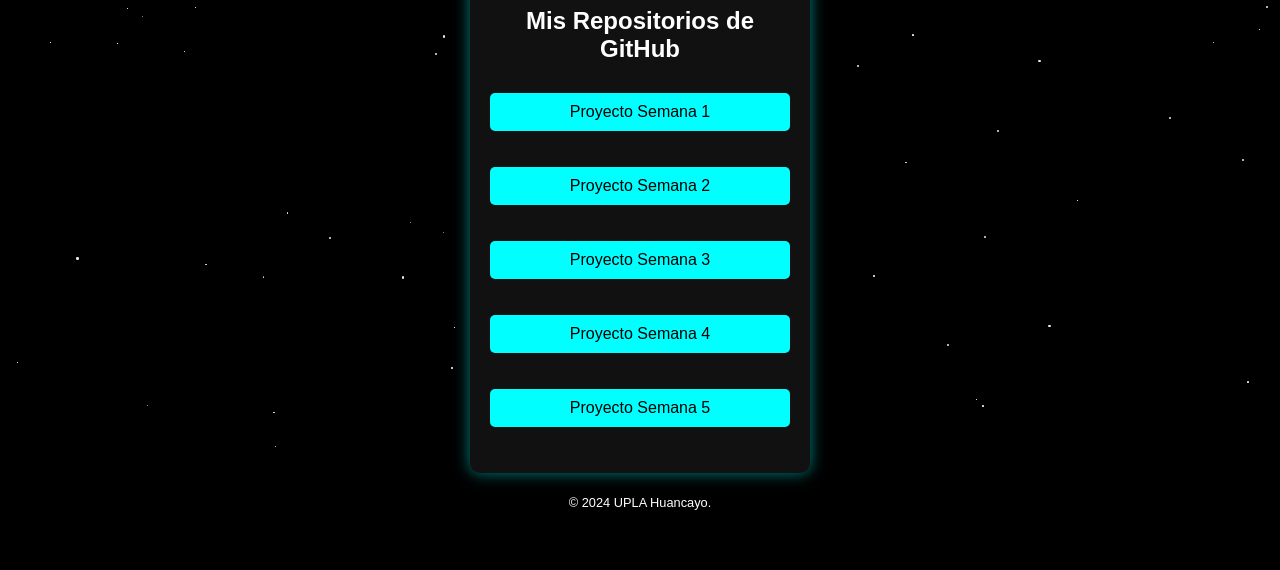
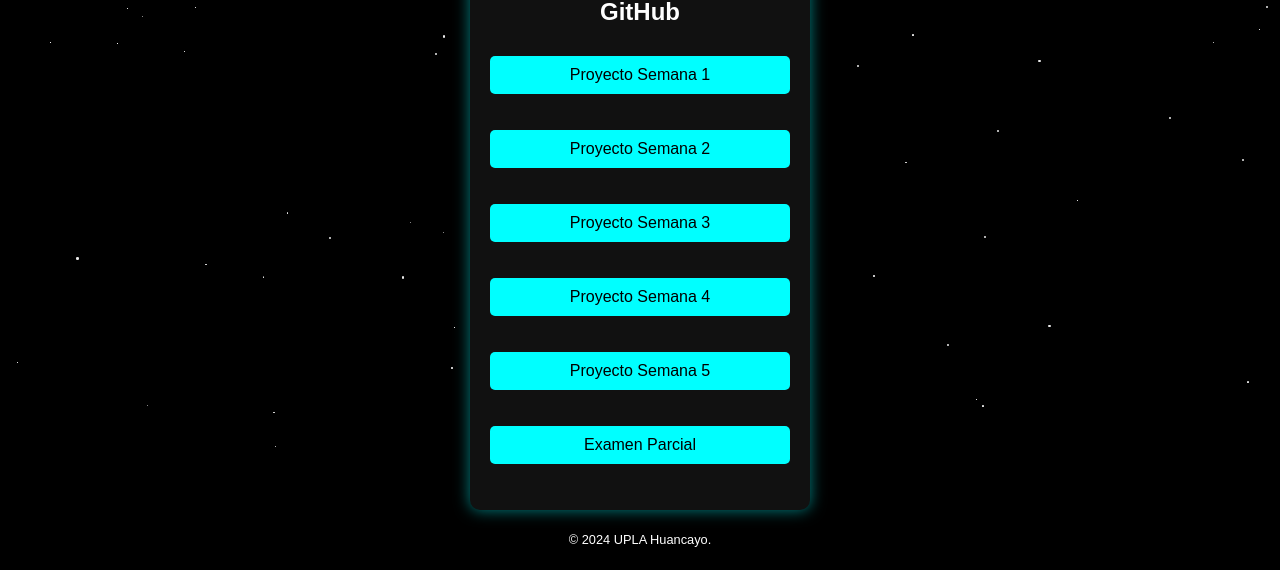
Before and after one commit to saintdeyb321/saintdeyb321.github.io, a plain HTML site: page index.html in a window 1280 px wide. Shown: the part 347-917 px from the top of the page. Before the commit the page ends 880 px from the top, so only its background shows below. Drawn offline with Linux system fonts and the light colour scheme.

Commit message:
Add files via upload

```diff
--- a/index.html
+++ b/index.html
@@ -43,6 +43,7 @@
             <p><a href="https://github.com/saintdeyb321/Semana-3" target="_blank"><button>Proyecto Semana 3</button></a></p>
             <p><a href="https://github.com/saintdeyb321/Semana-4" target="_blank"><button>Proyecto Semana 4</button></a></p>
             <p><a href="https://github.com/saintdeyb321/Semana-5" target="_blank"><button>Proyecto Semana 5</button></a></p>
+            <p><a href="https://github.com/saintdeyb321/Parcial" target="_blank"><button>Examen Parcial</button></a></p>
 
         </div>
     </main>
```
